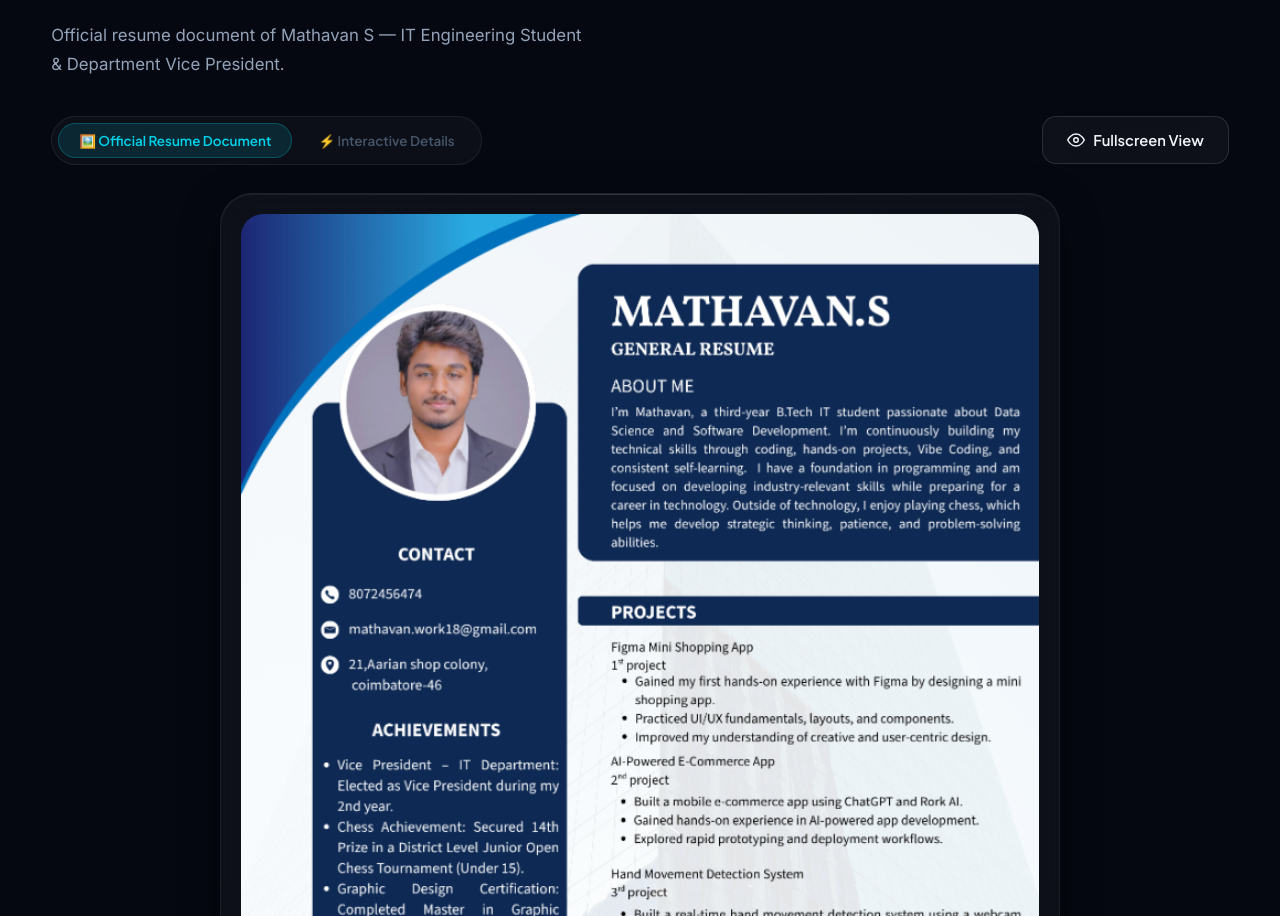
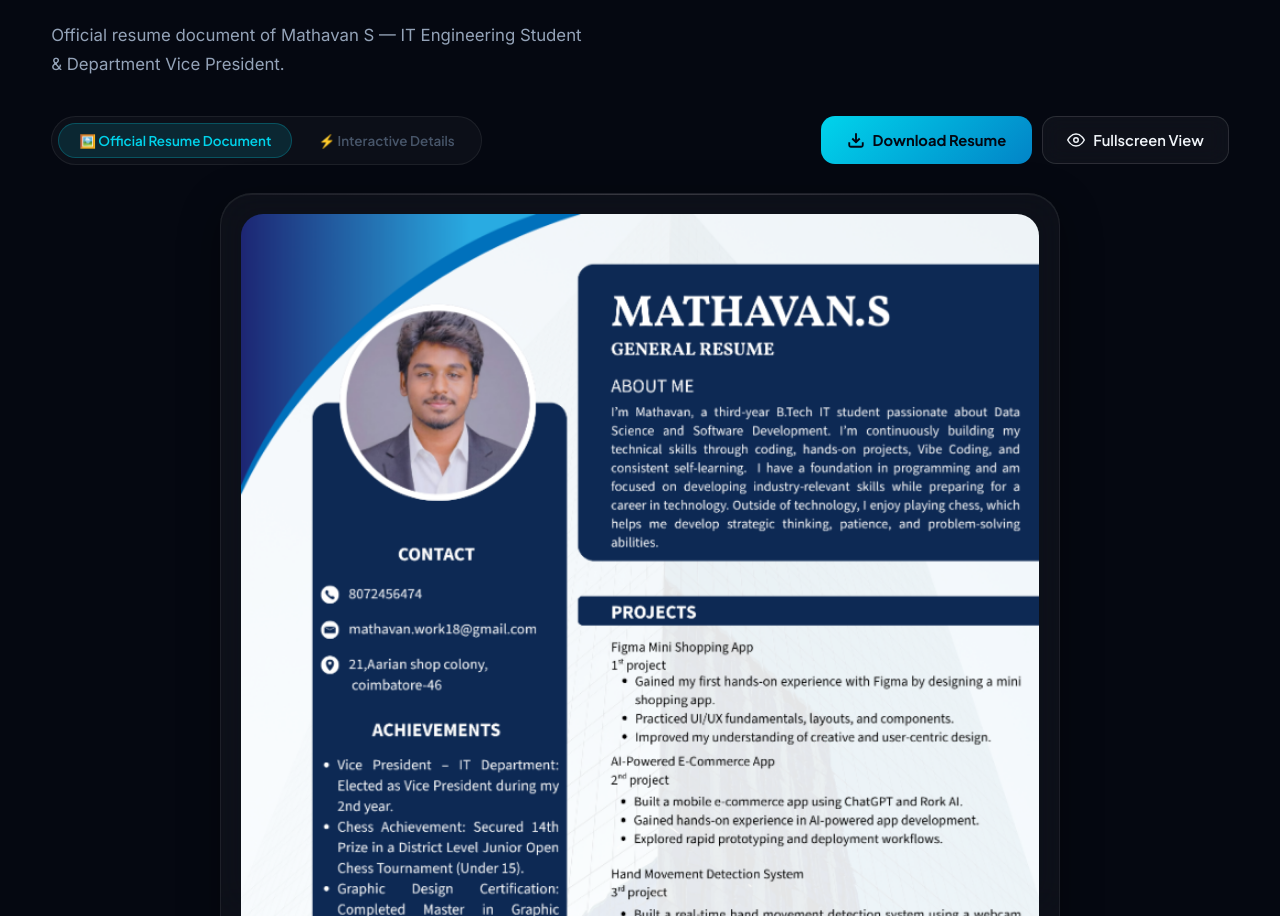
Before and after one commit to mathavanwork18-tech/portfolio, a React (Vite) app: page / in a window 1280 px wide. Shown: the part 5385-6301 px from the top of the page. Built offline with nearby package versions, Linux system fonts and the light colour scheme.

Commit message:
Keep Download Resume and Fullscreen View buttons; permanently remove Print button

```diff
--- a/src/components/Resume.jsx
+++ b/src/components/Resume.jsx
@@ -95,6 +95,25 @@ export default function Resume() {
           </div>
 
           <div style={{ display: 'flex', gap: 10, flexWrap: 'wrap' }}>
+            <motion.button
+              className="btn-primary"
+              onClick={handleDownload}
+              whileHover={{ scale: 1.02 }}
+              whileTap={{ scale: 0.97 }}
+            >
+              <AnimatePresence mode="wait">
+                {downloaded ? (
+                  <motion.span key="check" initial={{ opacity: 0, scale: 0.5 }} animate={{ opacity: 1, scale: 1 }} exit={{ opacity: 0 }} style={{ display: 'flex', alignItems: 'center', gap: 8 }}>
+                    <CheckIcon /> Downloaded!
+                  </motion.span>
+                ) : (
+                  <motion.span key="download" initial={{ opacity: 0 }} animate={{ opacity: 1 }} style={{ display: 'flex', alignItems: 'center', gap: 8 }}>
+                    <DownloadIcon /> Download Resume
+                  </motion.span>
+                )}
+              </AnimatePresence>
+            </motion.button>
+
             <button className="btn-outline" onClick={() => setModalOpen(true)} style={{ display: 'flex', alignItems: 'center', gap: 8 }}>
               <EyeIcon /> Fullscreen View
             </button>
@@ -204,6 +223,7 @@ export default function Resume() {
             onClick={() => setModalOpen(false)}
           >
             <div style={{ position: 'absolute', top: 20, right: 24, display: 'flex', gap: 10, zIndex: 10001 }} onClick={e => e.stopPropagation()}>
+              <button className="btn-primary" onClick={handleDownload}><DownloadIcon /> Download</button>
               <button className="btn-outline" onClick={() => setModalOpen(false)}><CloseIcon /> Close</button>
             </div>
             <div style={{ maxWidth: '90vw', maxHeight: '85vh', overflow: 'auto', borderRadius: 'var(--radius-lg)' }} onClick={e => e.stopPropagation()}>
```
Also changed, not shown: 3 other files (tests, documents, lock files or other folders).
